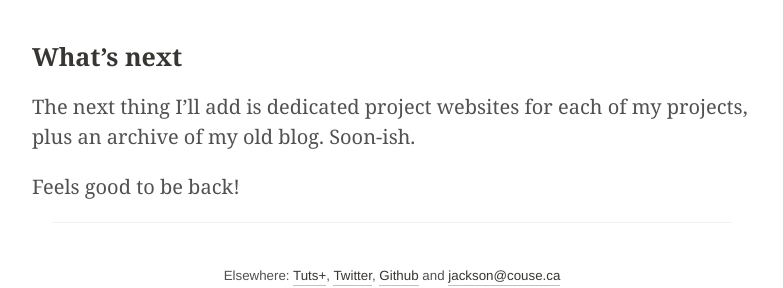
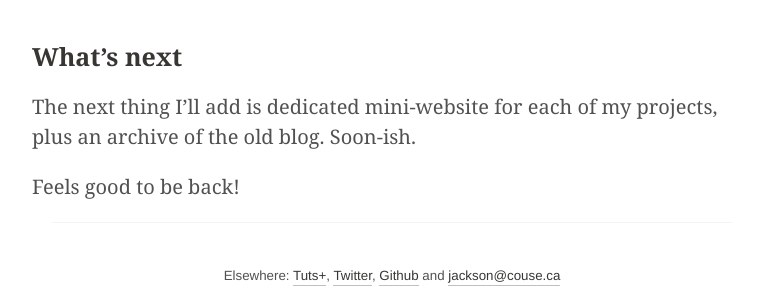
Before and after one commit to jacksoncouse/jacksoncouse.github.io, a Jekyll site: the page built from _posts/2015-01-01-hello-again-world.md, in a window 1280 px wide and 900 px high, scrolled down 1720 px. Shown: the part 489-777 px from the top of the window, without its empty margins (248-1031 px from the left). Built offline with Jekyll 4.4.1, drawn with Linux system fonts in a browser that asks for light colours; Markdown is read by kramdown in place of the engine named in the settings.

Commit message:
tweak conclusion

```diff
--- a/_posts/2015-01-01-hello-again-world.md
+++ b/_posts/2015-01-01-hello-again-world.md
@@ -36,6 +36,6 @@ Great stuff! Jekyll lets me work in a way that makes sense to me, automates a lo
 
 ### What's next
 
-The next thing I'll add is dedicated project websites for each of my projects, plus an archive of my old blog. Soon-ish.
+The next thing I'll add is dedicated mini-website for each of my projects, plus an archive of the old blog. Soon-ish.
 
 Feels good to be back!
```
